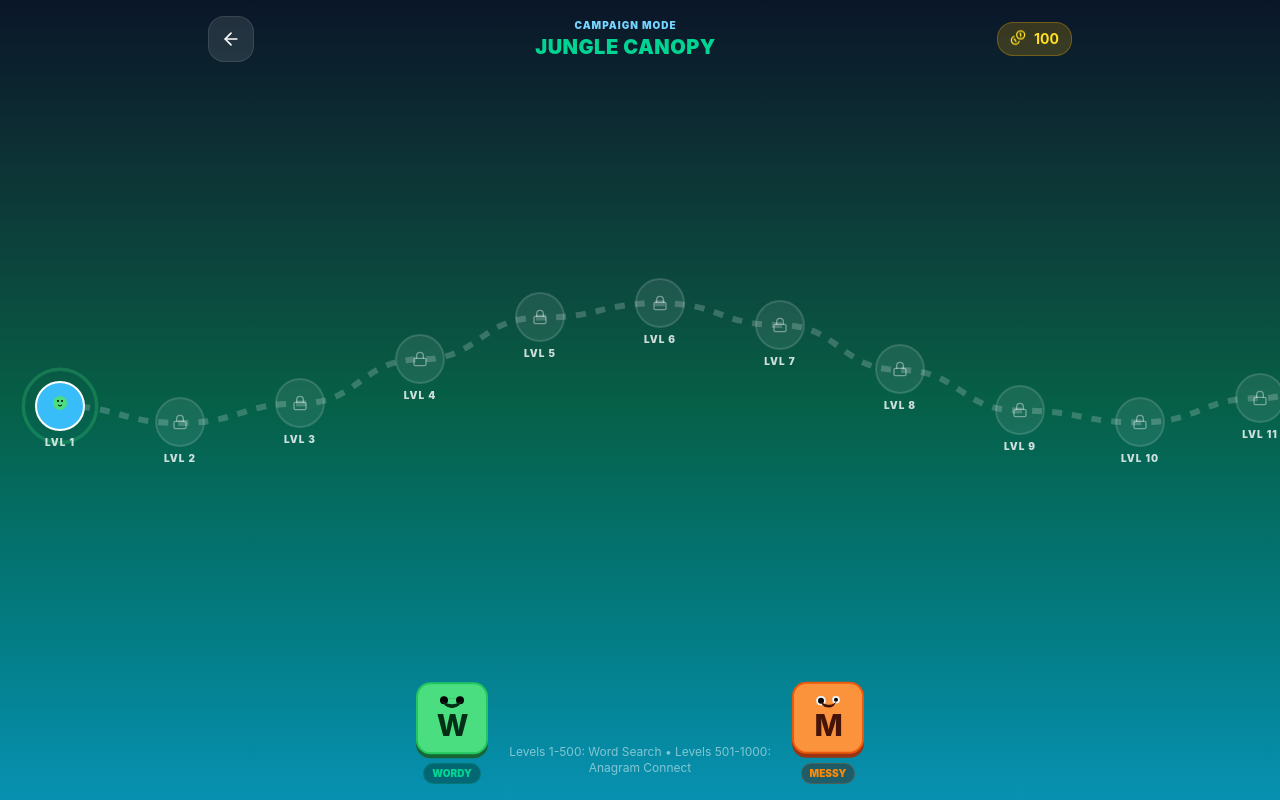
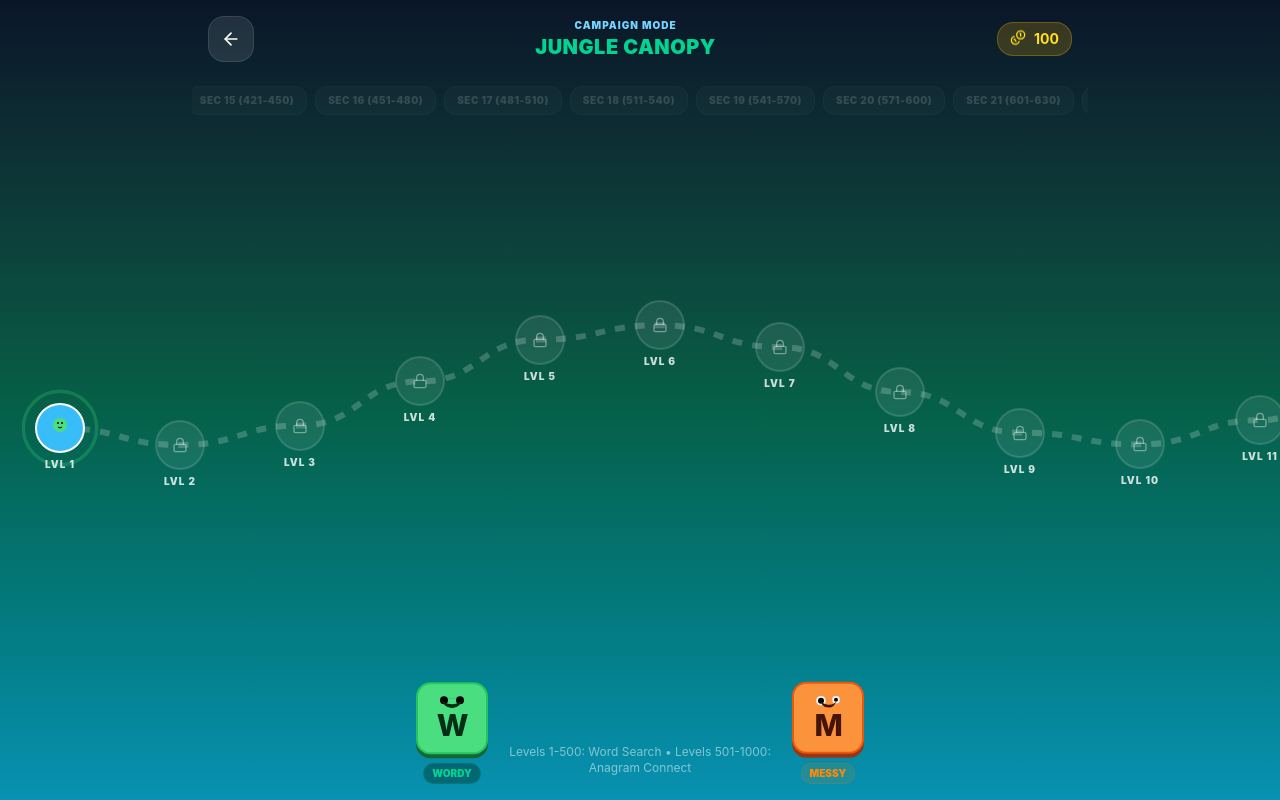
Before and after one commit to syedsz-1519/WordMess, a React (Vite) app: page /campaign in a window 1280 px wide. Built offline with nearby package versions, Linux system fonts and the light colour scheme; no server answers.

Commit message:
Feature: Segment 1000 Campaign levels into 30-level scrollable sections

```diff
--- a/src/campaign/CampaignMap.tsx
+++ b/src/campaign/CampaignMap.tsx
@@ -1,4 +1,4 @@
-import React, { useRef, useEffect } from 'react';
+import React, { useRef, useEffect, useState } from 'react';
 import { useNavigate } from 'react-router-dom';
 import { useCampaign } from './useCampaign';
 import { LevelNode } from './LevelNode';
@@ -13,14 +13,32 @@ export const CampaignMap = () => {
   const { coins } = useUserStore();
   const scrollContainerRef = useRef<HTMLDivElement | null>(null);
 
-  // Winding sine wave path coordinates
+  // Derive initial active section (30 levels per section)
+  const initialSection = Math.ceil(currentLevel / 30);
+  const [selectedSection, setSelectedSection] = useState<number>(initialSection);
+
+  // Sync selected section with current level if it updates
+  useEffect(() => {
+    setSelectedSection(Math.ceil(currentLevel / 30));
+  }, [currentLevel]);
+
+  // Section level range boundaries
+  const sectionStartLevel = (selectedSection - 1) * 30 + 1;
+  const sectionEndLevel = Math.min(1000, selectedSection * 30);
+  const levelsRange = Array.from(
+    { length: sectionEndLevel - sectionStartLevel + 1 },
+    (_, i) => sectionStartLevel + i
+  );
+
+  // Winding sine wave path coordinates relative to section starting level index
   const getCoordinates = (lvl: number) => {
-    const x = lvl * 120 - 60;
-    const y = 140 + Math.sin(lvl * 0.8) * 60;
+    const localIndex = lvl - sectionStartLevel + 1;
+    const x = localIndex * 120 - 60;
+    const y = 140 + Math.sin(localIndex * 0.8) * 60;
     return { x, y };
   };
 
-  // Determine theme zone name based on level range
+  // Determine theme zone name based on current level range
   const getZoneInfo = (lvl: number) => {
     if (lvl <= 100) return { name: 'Jungle Canopy', color: 'text-emerald-400', bg: 'from-emerald-950/20 to-teal-900/10' };
     if (lvl <= 200) return { name: 'Sunken Desert', color: 'text-amber-400', bg: 'from-amber-950/20 to-orange-950/10' };
@@ -28,15 +46,13 @@ export const CampaignMap = () => {
     if (lvl <= 400) return { name: 'Neon Caverns', color: 'text-purple-400', bg: 'from-purple-950/20 to-fuchsia-950/10' };
     if (lvl <= 500) return { name: 'Frozen Peak', color: 'text-slate-400', bg: 'from-slate-800/20 to-zinc-900/10' };
     if (lvl <= 600) return { name: 'Word City', color: 'text-teal-400', bg: 'from-teal-950/20 to-cyan-900/10' };
-    return { name: 'Cloud Sanctuary', color: 'text-indigo-400', bg: 'from-indigo-950/20 to-violet-950/10' };
+    if (lvl <= 700) return { name: 'Cosmic Caverns', color: 'text-purple-400', bg: 'from-purple-950/20 to-violet-950/10' };
+    if (lvl <= 800) return { name: 'Glacier Glade', color: 'text-cyan-400', bg: 'from-cyan-950/20 to-blue-900/10' };
+    if (lvl <= 900) return { name: 'Lava Volcano', color: 'text-red-400', bg: 'from-red-950/20 to-orange-900/10' };
+    return { name: 'Paradise Sky', color: 'text-indigo-400', bg: 'from-indigo-950/20 to-violet-950/10' };
   };
 
-  const zone = getZoneInfo(currentLevel);
-
-  // Windows levels to render around current progress for high performance (up to 1000)
-  const startLvl = Math.max(1, currentLevel - 4);
-  const endLvl = Math.min(1000, currentLevel + 16);
-  const levelsRange = Array.from({ length: endLvl - startLvl + 1 }, (_, i) => startLvl + i);
+  const zone = getZoneInfo(sectionStartLevel);
 
   // Generate dotted path SVG connector data
   let pathD = '';
@@ -46,23 +62,22 @@ export const CampaignMap = () => {
       pathD += `M ${x} ${y}`;
     } else {
       const prev = getCoordinates(levelsRange[idx - 1]);
-      // Draw smooth curve using cubic bezier control points
       pathD += ` C ${prev.x + 60} ${prev.y}, ${x - 60} ${y}, ${x} ${y}`;
     }
   });
 
-  // Auto scroll to current level node on load
+  // Auto scroll to current level node on load or section switch
   useEffect(() => {
     if (scrollContainerRef.current) {
       const container = scrollContainerRef.current;
-      const currentPos = getCoordinates(currentLevel).x;
-      // Center the scroll on the current level
+      const isLevelInSection = currentLevel >= sectionStartLevel && currentLevel <= sectionEndLevel;
+      const scrollLvl = isLevelInSection ? currentLevel : sectionStartLevel;
+      const currentPos = getCoordinates(scrollLvl).x;
       container.scrollLeft = currentPos - window.innerWidth / 2 + 100;
     }
-  }, [currentLevel]);
+  }, [selectedSection, currentLevel]);
 
   const handleNodeClick = (lvl: number) => {
-    // Navigate to campaign game page (level details page)
     navigate(`/game/campaign?level=${lvl}`);
   };
 
@@ -71,7 +86,7 @@ export const CampaignMap = () => {
       {/* Top Navbar */}
       <header className="w-full max-w-4xl mx-auto flex justify-between items-center p-4 z-10">
         <button
-          onClick={() => navigate('/')}
+          onClick={() => navigate('/hub')}
           className="p-3 bg-white/10 hover:bg-white/20 rounded-2xl border border-white/10 text-white transition-all active:scale-95"
         >
           <ArrowLeft size={20} />
@@ -90,13 +105,39 @@ export const CampaignMap = () => {
         </div>
       </header>
 
+      {/* Horizontal Section List */}
+      <div className="flex gap-2 overflow-x-auto py-2 px-4 max-w-4xl mx-auto hide-scrollbar z-10 w-full justify-start sm:justify-center">
+        {Array.from({ length: 34 }).map((_, i) => {
+          const secNum = i + 1;
+          const isActive = selectedSection === secNum;
+          const isLocked = secNum > Math.ceil(currentLevel / 30);
+
+          return (
+            <button
+              key={secNum}
+              disabled={isLocked}
+              onClick={() => setSelectedSection(secNum)}
+              className={`px-3 py-1.5 rounded-xl text-[10px] font-black uppercase tracking-wider border transition-all whitespace-nowrap ${
+                isActive
+                  ? 'bg-emerald-500 text-[#0a1628] border-emerald-400 font-extrabold shadow-[0_0_12px_rgba(16,185,129,0.3)]'
+                  : isLocked
+                  ? 'bg-white/5 text-white/30 border-white/5 cursor-not-allowed opacity-50'
+                  : 'bg-white/10 text-white/80 border-white/10 hover:bg-white/20'
+              }`}
+            >
+              Sec {secNum} ({secNum * 30 - 29}-{Math.min(1000, secNum * 30)})
+            </button>
+          );
+        })}
+      </div>
+
       {/* Horizontally Scrollable SVG Trail */}
       <div
         ref={scrollContainerRef}
         className="flex-1 w-full overflow-x-auto overflow-y-hidden hide-scrollbar py-8 flex items-center relative"
       >
         <div
-          style={{ width: 1000 * 120 + 200 }}
+          style={{ width: levelsRange.length * 120 + 200 }}
           className="h-[320px] relative"
         >
           <svg className="absolute inset-0 w-full h-full pointer-events-none">
@@ -109,9 +150,9 @@ export const CampaignMap = () => {
               strokeDasharray="10, 10"
             />
             {/* Active completed trail highlighting */}
-            {currentLevel > 1 && (
+            {currentLevel > sectionStartLevel && (
               <path
-                d={pathD.split(' ').slice(0, (currentLevel - startLvl) * 8 + 3).join(' ')}
+                d={pathD.split(' ').slice(0, Math.min(levelsRange.length, currentLevel - sectionStartLevel) * 8 + 3).join(' ')}
                 fill="none"
                 stroke="#10b981"
                 strokeWidth="6"
@@ -156,7 +197,7 @@ export const CampaignMap = () => {
         </div>
         <div className="flex flex-col items-center gap-1">
           <Messy emotion={currentLevel % 3 === 0 ? 'laugh' : 'idle'} size={72} />
-          <span className="text-[10px] font-black text-orange-400 bg-orange-950/40 px-2 py-0.5 rounded-full border border-orange-500/20">MESSY</span>
+          <span className="text-[10px] font-black text-orange-400 bg-orange-400/10 px-2 py-0.5 rounded-full border border-orange-500/20">MESSY</span>
         </div>
       </footer>
     </div>
```
